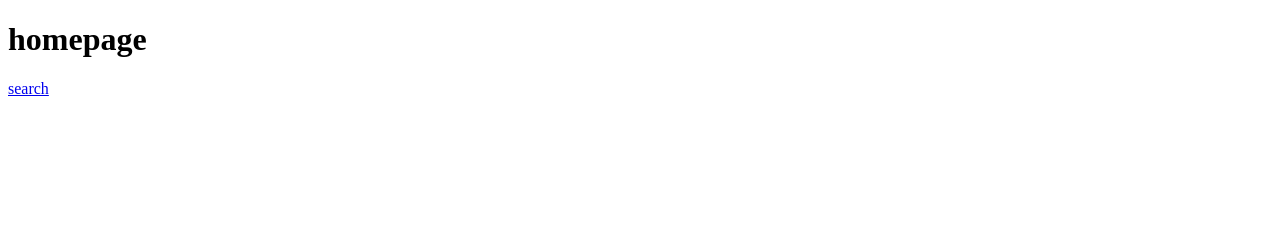
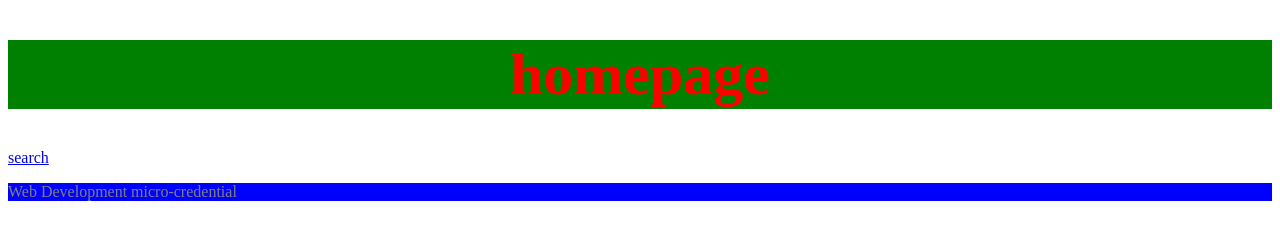
Before and after one commit to PaolaDesign/project-1-april-2023, a plain HTML site: page index.html in a window 1280 px wide. Drawn offline with Linux system fonts and the light colour scheme.

Commit message:
Add files via upload

```diff
--- a/index.html
+++ b/index.html
@@ -1,10 +1,24 @@
 <!DOCTYPE html>
 <html lang="en">
   <head>
-    <meta charset="utf-8"/>
+    <meta charset="utf-8" />
     <title>project 1</title>
+    <style>
+      h1 {
+        color: red;
+        background-color: green;
+        text-align: center;
+        font-size: 60px;
+      }
+      p {
+        color: gray;
+        background-color: blue;
+      }
+    </style>
+  </head>
+  <body>
     <h1>homepage</h1>
     <a href="https://www.google.com">search</a>
-  </head>
-  <body></body>
+    <p>Web Development micro-credential</p>
+  </body>
 </html>
```
